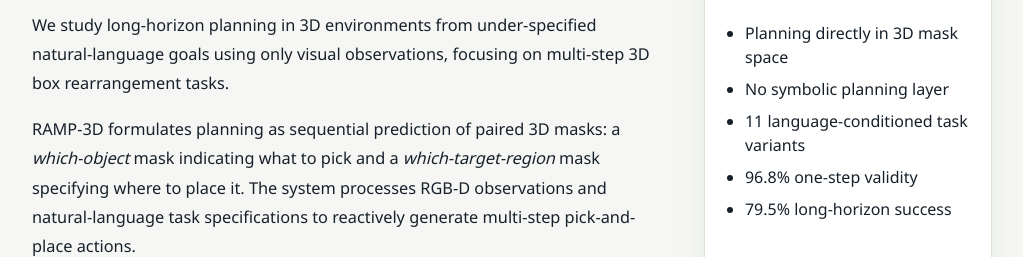
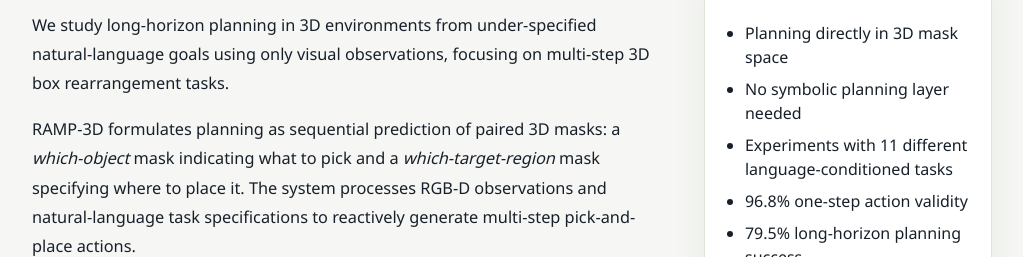
Before and after one commit to osudrl/ramp_3d, a plain HTML site: page docs/index.html in a window 1280 px wide. Shown: the part 543-800 px from the top of the page, without its empty margins (128-1151 px from the left). Drawn offline with Linux system fonts and the light colour scheme; a web font is replaced by a local one.

Commit message:
Changed key points and title

```diff
--- a/docs/index.html
+++ b/docs/index.html
@@ -79,10 +79,10 @@
           <h3 class="title is-5">Key Points</h3>
           <ul>
             <li>Planning directly in 3D mask space</li>
-            <li>No symbolic planning layer</li>
-            <li>11 language-conditioned task variants</li>
-            <li>96.8% one-step validity</li>
-            <li>79.5% long-horizon success</li>
+            <li>No symbolic planning layer needed</li>
+            <li>Experiments with 11 different language-conditioned tasks</li>
+            <li>96.8% one-step action validity</li>
+            <li>79.5% long-horizon planning success</li>
           </ul>
         </div>
       </div>
@@ -104,7 +104,7 @@
 
 <section class="section section-tight">
   <div class="container is-max-desktop">
-    <h2 class="title is-3 has-text-centered">Task Setting</h2>
+    <h2 class="title is-3 has-text-centered">Task examples</h2>
     <div class="columns is-multiline task-grid">
       <div class="column is-half-tablet is-one-quarter-desktop">
         <figure class="task-card">
```
